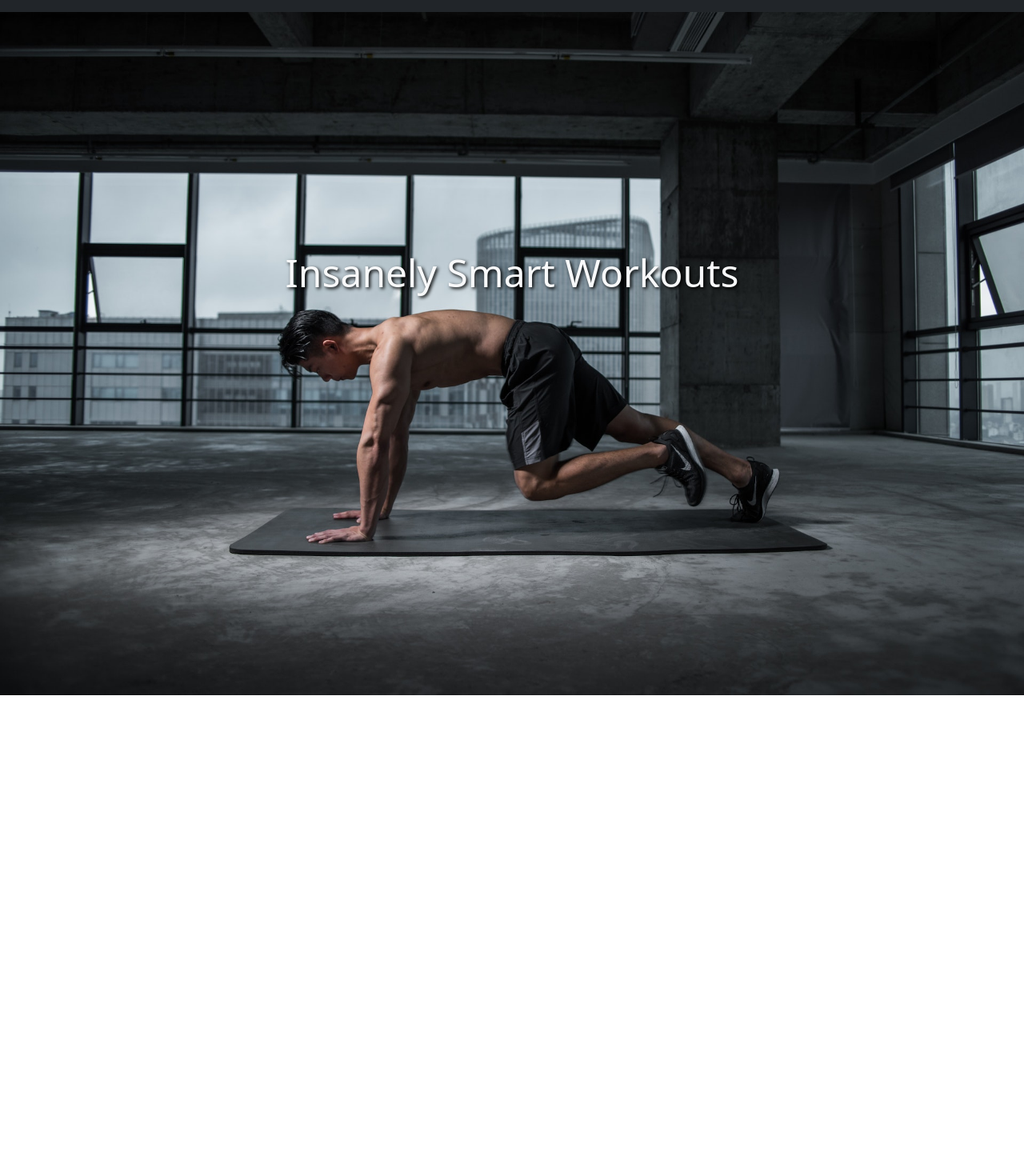
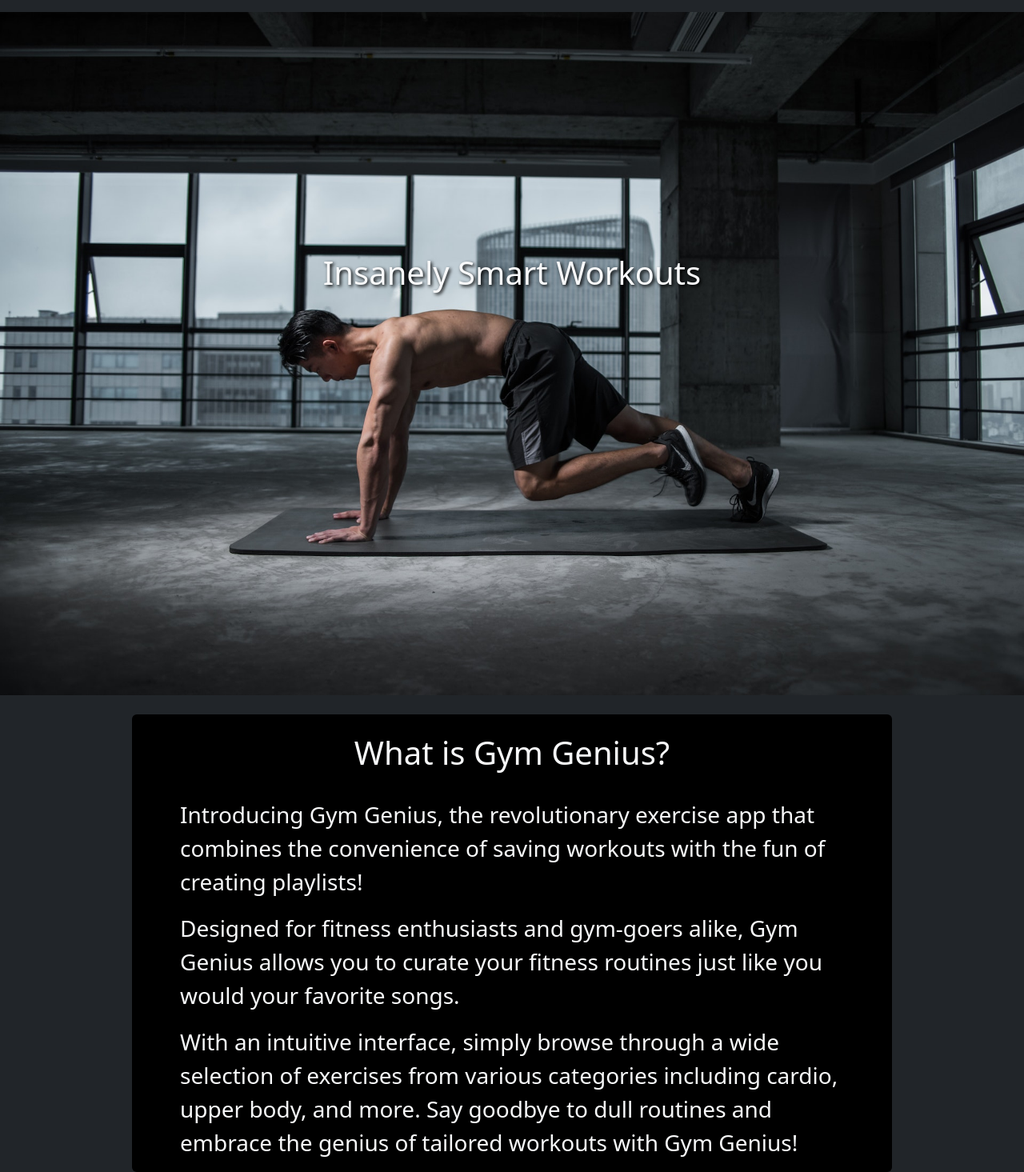
Before and after one commit to jonathanjjolsen/gym-genius, a React (Create React App) app in the folder client/: page / in a window 1280 px wide. Shown: the part 59-1524 px from the top of the page at 80% size. Before the commit the page ends 928 px from the top, so only its background shows below. Built offline with nearby package versions, Linux system fonts and the light colour scheme.

Commit message:
Home page content

```diff
--- a/client/src/App.js
+++ b/client/src/App.js
@@ -8,7 +8,7 @@ import Calendar from './pages/Calendar'
 import Signup from './pages/signUp'
 import Workouts from './pages/Workouts'
 import Categories from './pages/Categories'
-import Navbar from './components/Header'
+import Navbar from './Components/Navbar'
 
 const client = new ApolloClient({
   uri: '/graphql',
--- a/client/src/Components/Header.js
+++ b/client/src/Components/Navbar.js
@@ -1,7 +1,7 @@
 import React from 'react';
 import { Link } from 'react-router-dom';
 
-const Header = () => {
+const Navbar = () => {
   return (
     <nav className="navbar navbar-expand-lg navbar-dark bg-dark py-2 " id="mainNav">
       <div className="container px-4 px-lg-5">
@@ -26,4 +26,4 @@ const Header = () => {
   )
 };
 
-export default Header;
+export default Navbar;
--- a/client/src/pages/Home.js
+++ b/client/src/pages/Home.js
@@ -1,15 +1,27 @@
 import { Link } from 'react-router-dom';
 import homeHero from '../images/home-hero.jpg';
+import homeHero2 from '../images/home-hero2.jpg';
 import './homepage.css'
 
 const Home = () => {
   return (
-    <section className='bg-dark'>
+    <section className='bg-dark '>
       <div>
-        <h1 className='text-light text-center'>Insanely Smart Workouts</h1>
-        <img src={homeHero} alt="man working out" className='w-100' />
+        <h2 className='text-light text-center fs-1 hero'>Insanely Smart Workouts</h2>
+        <img src={homeHero} alt="man working out" className='w-100 h-75' />
       </div>
-
+      <div className='container mt-4'>
+        <div className='row'>
+          <div className='col-10  mx-auto text-light bg-black rounded'>
+            <h1 className='py-4 fs-1 text-center'>What is Gym Genius?</h1>
+            <div className='px-5'>
+              <p className='text-light fs-3'>Introducing Gym Genius, the revolutionary exercise app that combines the convenience of saving workouts with the fun of creating playlists!</p>
+              <p className='text-light fs-3'>Designed for fitness enthusiasts and gym-goers alike, Gym Genius allows you to curate your fitness routines just like you would your favorite songs.</p>
+              <p className='text-light fs-3'>With an intuitive interface, simply browse through a wide selection of exercises from various categories including cardio, upper body, and more. Say goodbye to dull routines and embrace the genius of tailored workouts with Gym Genius!</p>
+            </div>
+          </div>
+        </div>
+      </div>
     </section>
   )
 }
--- a/client/src/pages/homepage.css
+++ b/client/src/pages/homepage.css
@@ -1,4 +1,4 @@
-h1 {
+.hero {
     position: absolute;
     /* Position the h1 absolutely within the container */
     top: 50%;
```
Also changed, not shown: client/src/images/home-hero2.jpg (added).
